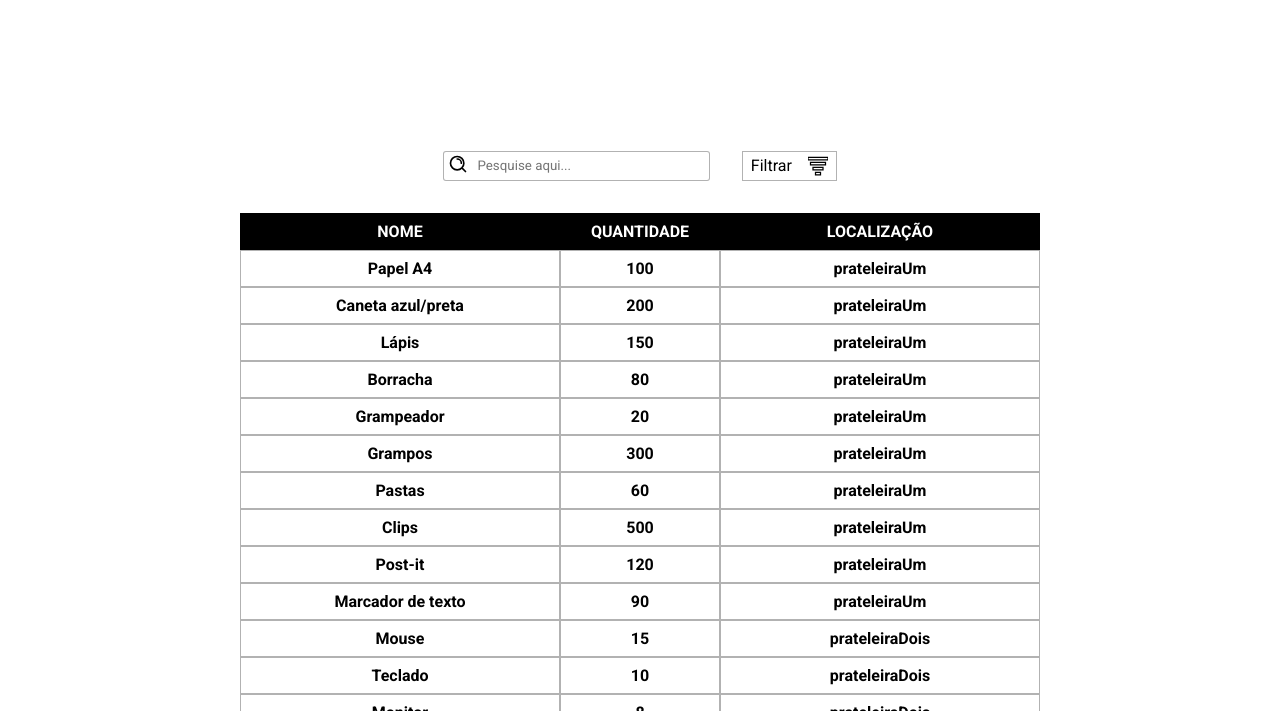
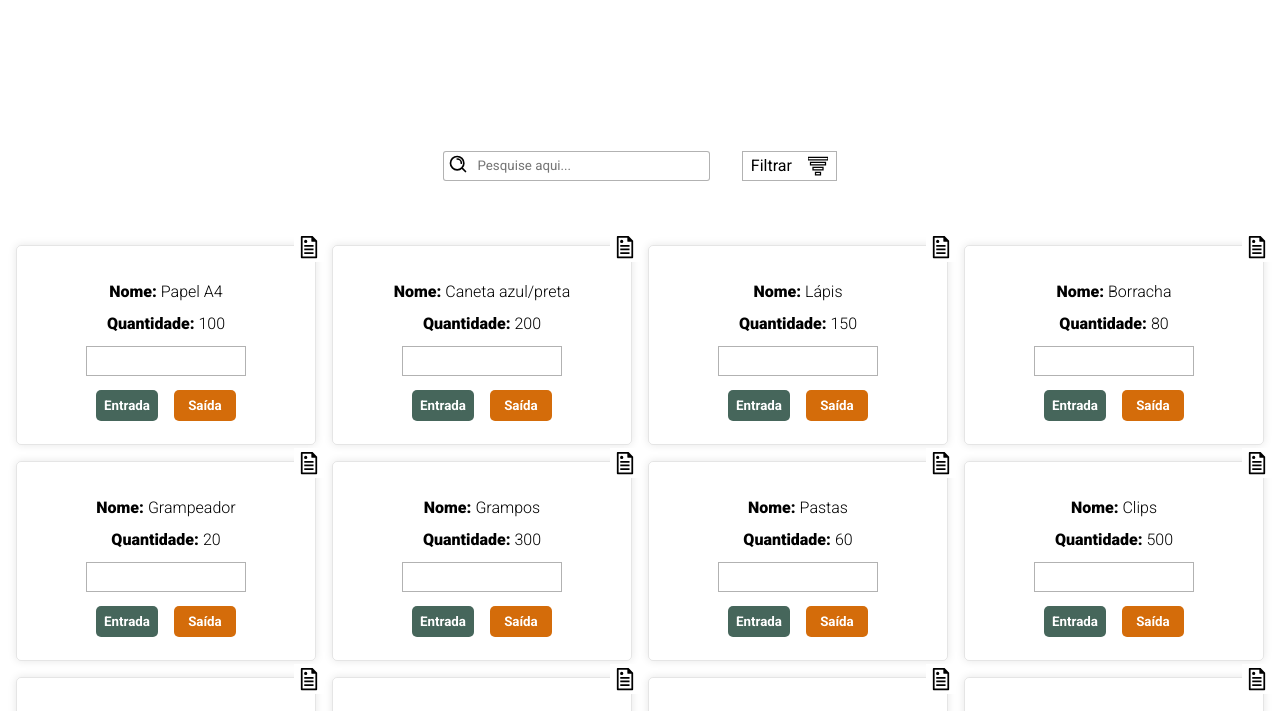
Before and after one commit to victorsm13/virtual-warehouse-vanilla, a website with bundled scripts: page estoquePage.html in a window 1280 px wide. Shown: the part 82-793 px from the top of the page. Built offline with nearby package versions, Linux system fonts and the light colour scheme.

Commit message:
Reformulei o layout da página de estoque e coloquei ouvintes nos botões de entrada e saída de produto

```diff
--- a/estoquePage.html
+++ b/estoquePage.html
@@ -44,17 +44,19 @@
          <div class="search-container">
             <div class="search-box">
                 <input class="search-input" type="text" placeholder="Pesquise aqui...">
-                <img class="search-icon" src="./assets/search-icon.svg" alt="search-icon">
+                <img class="search-icon icon" src="./assets/search-icon.svg" alt="search-icon">
             </div>
             <div class="filter-box">
                 <span>Filtrar</span>
-                <img class="filter-icon" src="./assets/filter-icon.svg" alt="filter-icon">
+                <img class="filter-icon icon" src="./assets/filter-icon.svg" alt="filter-icon">
             </div>
         </div>
         </div>
 
-              <table class="jsTableContainer table-grid">
-              </table>
+        <div class="jsProdutosContainer produtos-container-grid">
+
+
+        </div>
     </main>
 
     <script type="module" src="./script/estoquePage.js"></script>
--- a/script/estoquePage.js
+++ b/script/estoquePage.js
@@ -1,46 +1,66 @@
 import { produtos } from "../data/data.js";
 
-const jsTableContainer = document.querySelector('.jsTableContainer');
+const jsTableContainer = document.querySelector('.jsProdutosContainer');
 
-let produtosHTML = `
-<tr class="produtos-header cell-grid">
-                    <th class="header-name">NOME</th>
-                    <th class="header-quantity">QUANTIDADE</th>
-                    <th class="header-localizacao">LOCALIZAÇÃO</th>
-</tr>
-`;;
+
+let produtosHTML = ``;
 
 
 produtos.forEach((produto)=>{
 
    produtosHTML+= `
-   <tr class="produtos-box jsProdutoBox cell-grid" data-produto-id="${produto.id}">
-            <td class="nome-produto">${produto.nome}</td>
-            <td class="quantidade-produto">${produto.quantidade}</td>
-            <td class="prateleira-produto">${produto.localizacao}</td>
-  </tr>
+    <div class="produtos-box">
+                <a href="/produtoPage.html?produtoNome=${produto.nome}&produtoId=${produto.id}"><img id="page-icon" src="./assets/page-icon.svg" alt="page-icon"></a>
+                <div>Nome: <span class="nome-produto produto">${produto.nome}</span></div>
+                <div>Quantidade: <span class="quantidade-produto produto">${produto.quantidade}</span></div>
+                <input class="js-movimentacao-${produto.id} movimentacao" type="number">
+                <div class="buttons-box">
+                    <button class="jsEntradaBtt" data-produto-id="${produto.id}" id="entrada-produto">Entrada</button>
+                    <button class="jsSaidaBtt" data-produto-id="${produto.id}" id="saida-produto">Saída</button>
+                </div>
+            </div>
    `;
 });
 
 jsTableContainer.innerHTML = produtosHTML;
 
 
-const jsProdutoBox = document.querySelectorAll('.jsProdutoBox');
 
-jsProdutoBox.forEach((produtoBox)=>{
- produtoBox.addEventListener('click', ()=>{
 
-   let matchingProduct;
+function entradaProduto (id){
+   const valor = document.querySelector(`.js-movimentacao-${id}`);
 
-   const produtoId = produtoBox.dataset.produtoId;
+   console.log(valor.value);
 
-   produtos.forEach((produto)=>{
+   valor.value = '';
+}
 
-      if(produto.id === produtoId){
-         matchingProduct = produto;
-      }
-   });
+function saidaProduto (id){
+   const valor = document.querySelector(`.js-movimentacao-${id}`);
 
-   window.location.href=`produtoPage.html?produtoNome=${matchingProduct.nome}&produtoId=${matchingProduct.id}`;
- })
+   console.log(valor.value);
+
+   valor.value = '';
+}
+
+
+const jsEntradaBtt = document.querySelectorAll(".jsEntradaBtt");
+const jsSaidaBtt = document.querySelectorAll(".jsSaidaBtt");
+
+jsEntradaBtt.forEach((button)=>{
+
+   button.addEventListener('click', ()=>{
+      const buttonId = button.dataset.produtoId;
+
+      entradaProduto(buttonId);
+   })
 })
+
+jsSaidaBtt.forEach((button)=>{
+
+   button.addEventListener('click', ()=>{
+      const buttonId = button.dataset.produtoId;
+
+      saidaProduto(buttonId);
+   })
+})
--- a/styles/estoquePage.css
+++ b/styles/estoquePage.css
@@ -56,44 +56,90 @@
     border: none;
 }
 
-img{
+.icon{
     width:20px;
 }
 
-.table-grid{
+.produtos-container-grid{
+    margin: 2rem;
+    width: 100%;
     display: grid;
-    grid-template-columns: 800px;
-    margin: 0 0 5rem 0;
+    grid-template-columns: repeat(auto-fit, 300px);
+    gap: 1rem;
+    justify-content: center;
+    align-items: center;
+
 }
 
 .produtos-box{
+    position: relative;
+    display: grid;
+    grid-template-rows: repeat(1fr);
+    justify-items: center;
+    align-items: center;
+    padding: 1rem;
+    height: 200px;
+    border: 1px solid rgba(0, 0, 0, 0.1);
+    border-radius: 5px;
+    box-shadow: 0 0 8px rgba(0, 0, 0, 0.1);
+}
+
+.produtos-box div{
+    font-weight: 900;
+}
+
+.produtos-box .produto{
+    font-weight: 300;
+}
+
+.produtos-box .movimentacao{
+    height: 30px;
+    padding-left: 2%;
+    outline: none;
+    border: 1px solid rgba(0, 0, 0, 0.3);
+}
+
+.produtos-box .movimentacao:focus{
+    outline: 1px solid rgb(255, 115, 0);
+}
+
+#page-icon{
+    position: absolute;
+    cursor: pointer;
+    width: 30px;
+    top: -7%;
+    right: -3%;
+    background-color: #fff;
+}
+
+.buttons-box{
+    display: grid;
+    grid-template-columns: 1fr 1fr;
+    gap: 1rem;
+}
+
+.buttons-box button{
+    cursor: pointer;
+    border: none;
+    padding: 0.5rem;
+    border-radius: 5px;
+    color: #fff;
+    font-weight: 700;
     transition: 0.3s ease all;
 }
 
-.produtos-box:hover{
-    background-color: rgb(218, 66, 6);
-    color: #fff;
+.buttons-box button:hover{
+    opacity: 0.7;
 }
 
-.cell-grid{
-    cursor: pointer;
-    display: grid;
-    grid-template-columns: 1fr 0.5fr 1fr;
-    justify-items: center;
-    align-items: center;
+.buttons-box button:active{
+    transform: scale(80%);
 }
 
-.produtos-header{
-    background-color: #000000;
-    color: #fff;
+#entrada-produto{
+    background-color: #46665b;
 }
 
-.produtos-header th, .cell-grid td{
-    font-weight: 700;
-    padding: 0.5rem;
-    display: flex;
-    align-items: center;
-    justify-content: center;
-    width: 100%;
-    border: 1px solid rgba(0, 0, 0, 0.3)
+#saida-produto{
+    background-color: #d46c0a;
 }
```
Also changed, not shown: assets/page-icon.svg (added).
